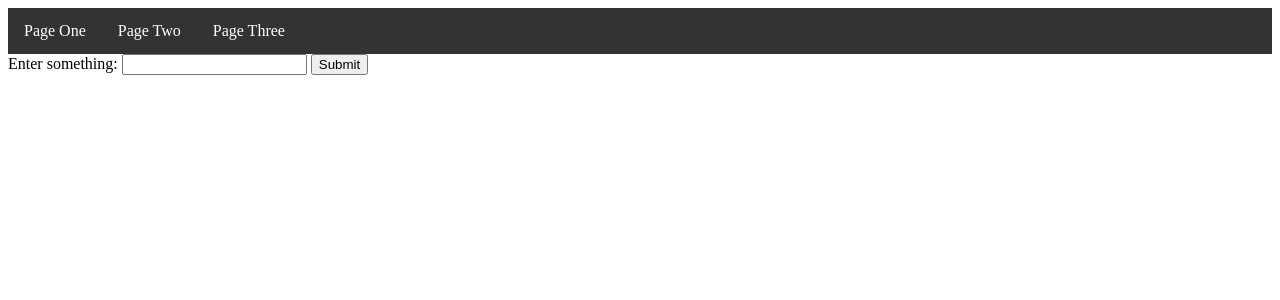
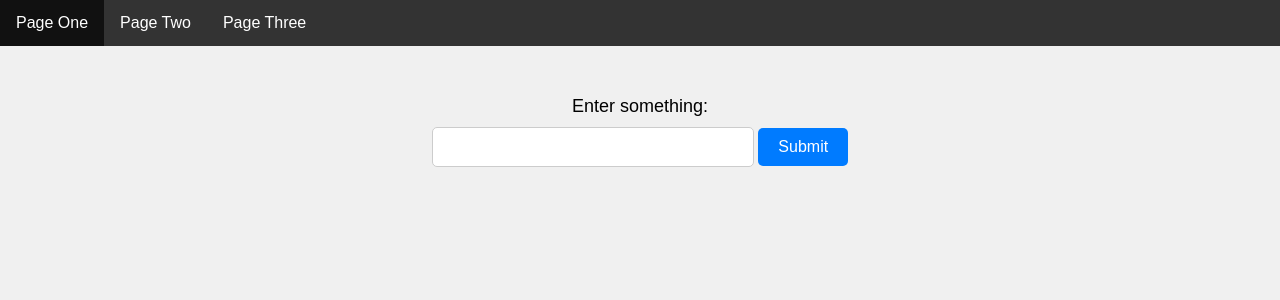
Before and after one commit to shama2025/github-actions-backend, a Flask app: page /pageTwo in a window 1280 px wide. Shown: the top 300 px of the page. Run offline with Flask 3, Linux system fonts and the light colour scheme.

Commit message:
Added css and changed html return logic

```diff
--- a/app.py
+++ b/app.py
@@ -23,7 +23,7 @@ def page_two():
 def page_two_submit():
     """This is the submit page where it renders the users input"""
     user_input = request.get_data("user_input")
-    return render_template("navBar.html"),f"Your input was: {user_input}"
+    return f"Your input was: {user_input}", render_template("navBar.html")
 
 @app.route("/pageThree")
 def page_three():
--- a/static/styles/pageTwo.css
+++ b/static/styles/pageTwo.css
@@ -2,3 +2,42 @@ a{
     color: black;
     text-decoration-line: none;
 }
+body {
+    font-family: Arial, sans-serif;
+    background-color: #f0f0f0;
+    margin: 0;
+    padding: 0;
+}
+
+form {
+    text-align: center;
+    margin-top: 50px;
+}
+
+label {
+    font-size: 18px;
+    display: block;
+    margin-bottom: 10px;
+}
+
+input[type="text"] {
+    padding: 10px;
+    width: 300px;
+    font-size: 16px;
+    border: 1px solid #ccc;
+    border-radius: 5px;
+}
+
+input[type="submit"] {
+    padding: 10px 20px;
+    background-color: #007bff;
+    color: #fff;
+    font-size: 16px;
+    border: none;
+    border-radius: 5px;
+    cursor: pointer;
+}
+
+input[type="submit"]:hover {
+    background-color: #0056b3;
+}
```
